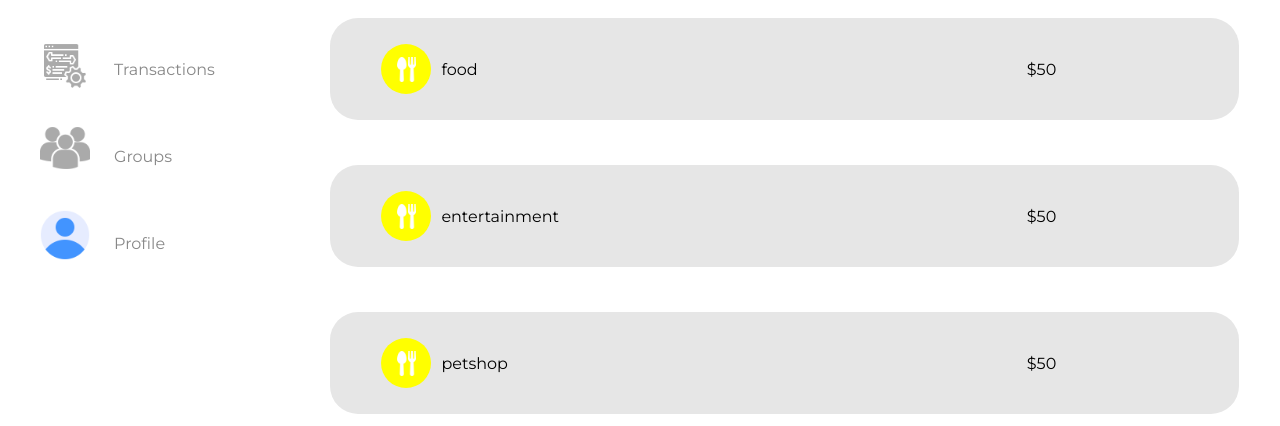
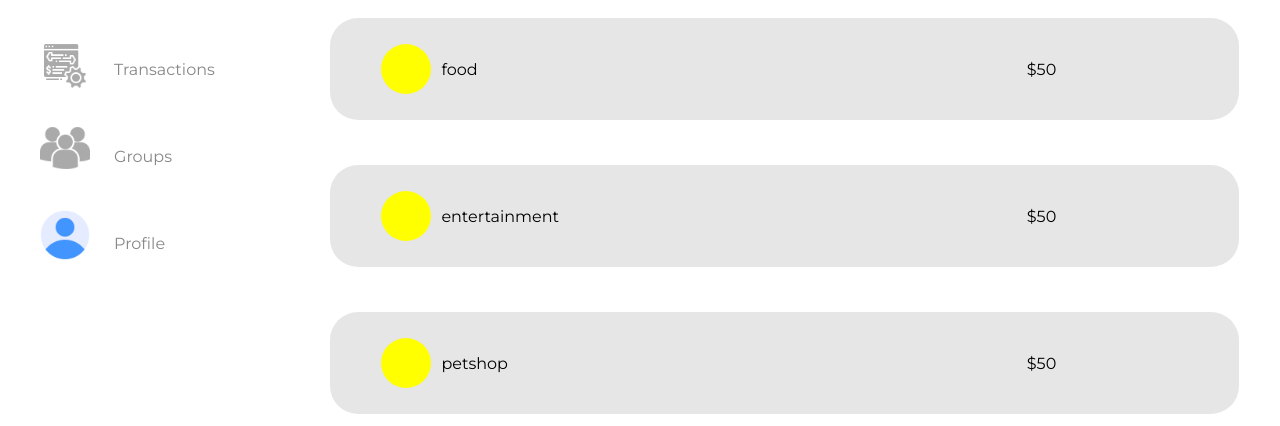
Before and after one commit to priyanshpatel18/ExpenShare-Web, a React (Vite) app: page / in a window 1280 px wide. Shown: the part 359-785 px from the top of the page. Built offline with nearby package versions, Linux system fonts and the light colour scheme.

Commit message:
immprovecode

```diff
--- a/src/pages/HomePage.tsx
+++ b/src/pages/HomePage.tsx
@@ -3,7 +3,7 @@ import React, { useEffect, useRef, useState } from "react";
 import income from "../assets/upArrow.png";
 import noting from "../assets/wallet.png";
 import expense from "../assets/downArrow.png";
-import foods from "../assets/food.png";
+// import foods from "../assets/food.png";
 import add from "../assets/addButton.png";
 import Sidebar from "../components/SideBar";
 import { motion, useMotionValue, useTransform, animate } from "framer-motion";
@@ -201,7 +201,7 @@ function HomePage(): React.JSX.Element {
                 <motion.div className="t1">
                   <div className="Detail-of-transaction">
                     <div className="Transaction-circle">
-                      <img src={foods} alt="" id={i} />
+                      {/* <img src={foods} alt="" id={i} /> */}
                     </div>
                     <div className="Transaction-note">
                       <p> {i}</p>
```
